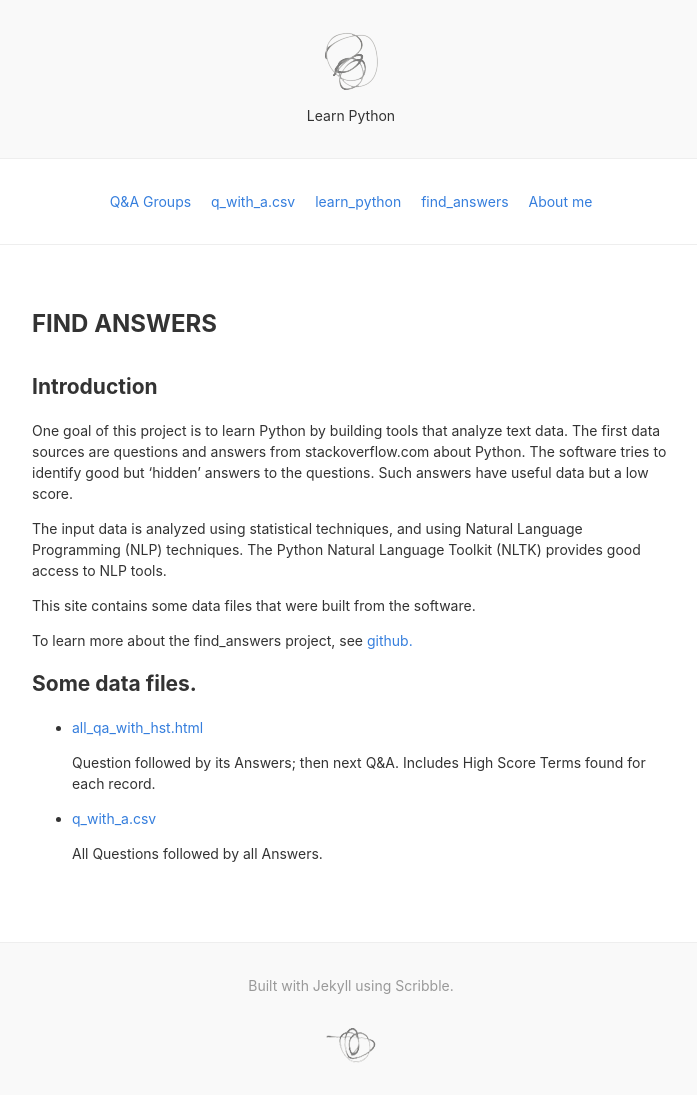
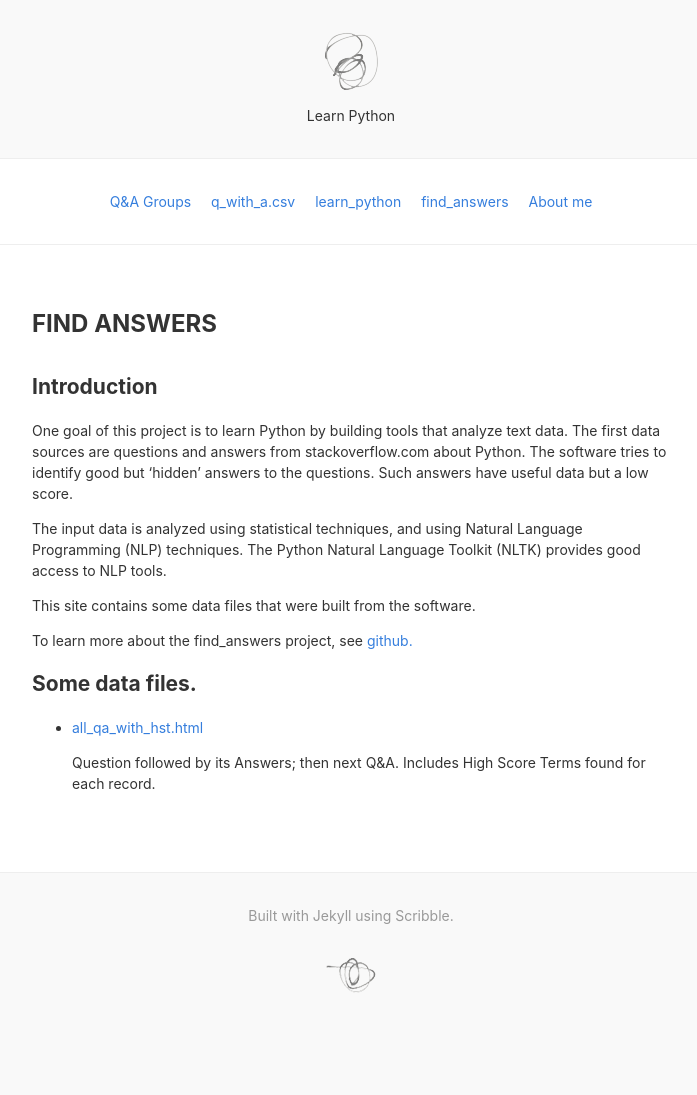
Before and after one commit to clp/learn_python, a Jekyll site: the page built from docs/find_answers/index.md, in a window 1280 px wide. Shown: the whole page, without its empty margins (289-986 px from the left). Built offline with Jekyll 4.4.1, drawn with Linux system fonts in a browser that asks for light colours; nearby versions of some CDN libraries; after the commit the page ends 1025 px from its top, so only the background shows below that.

Commit message:
index.md: Remove unneeded text & links.
These links were used in developing the documentation site,
but are not needed now.  Different text & links will be included
later.

```diff
--- a/docs/find_answers/index.md
+++ b/docs/find_answers/index.md
@@ -22,21 +22,9 @@
 see
 [github.](https://github.com/clp/learn_python/tree/master/find_answers)
 
-<!--
-See short documentation files:
-[README](README)
-and
-[README_2.](README_2)
--->
-
-
 ## Some data files.
 
 * [all_qa_with_hst.html](all_qa_with_hst.html)
 
   Question followed by its Answers; then next Q&A.  Includes High Score Terms
   found for each record.
-
-* [q_with_a.csv](q_with_a.csv)
-
-  All Questions followed by all Answers.
```
